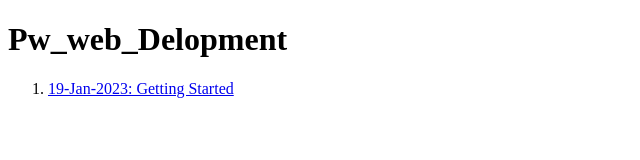
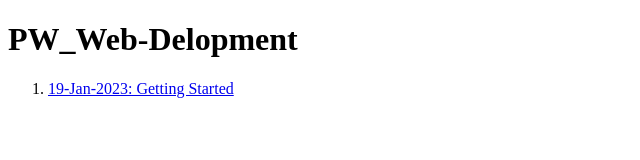
Before and after one commit to lldhrsuthar/PW_Web-Development, a plain HTML site: page index.html in a window 1280 px wide. Shown: the whole page, without its empty margins (0-640 px from the left). Drawn offline with Linux system fonts and the light colour scheme.

Commit message:
"27-01-2023"

```diff
--- a/index.html
+++ b/index.html
@@ -7,7 +7,7 @@
     <title>Pw_Web_Development</title>
 </head>
 <body>
-    <h1>Pw_web_Delopment</h1>
+    <h1>PW_Web-Delopment</h1>
     <ol>
         <li><a href="pw/01_GettingStarted.html">19-Jan-2023: Getting Started</a></li>
     </ol>
```
